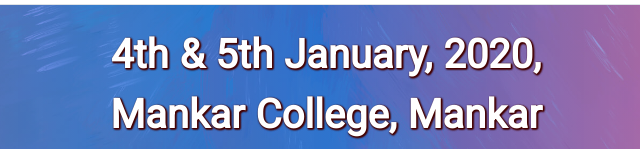
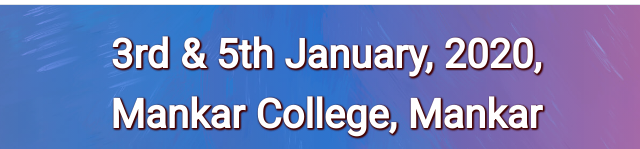
Before and after one commit to mankarcs123/cs2, a plain HTML site: page index.html in a window 1280 px wide. Shown: the part 803-952 px from the top of the page, 314-954 px from the left. Drawn offline with nearby package versions, Linux system fonts and the light colour scheme.

Commit message:
Update index.html

```diff
--- a/index.html
+++ b/index.html
@@ -179,7 +179,7 @@ h4 {
   <img src="m2.jpg" class="img-fluid img-thumbnail"  width="100%"></div>
 
   <div class="col-md-6 mx-auto mt-1 p-3 text-center text-white" style="font-size: 5vh; font-weight: 700; font-family: 'Lilita One', cursive; text-shadow: 1px 1px 2px #440202,1px 1px 2px #440202,1px 1px 2px #440202,1px 1px 2px #440202;word-spacing: 1px;">
-    <p class="bb">4th & 5th January, 2020,<br>Mankar College, Mankar</p>
+    <p class="bb">3rd & 5th January, 2020,<br>Mankar College, Mankar</p>
   </div>
   <div class="container-fluid">
     <div class="row p-4 mx-auto d-flex text-center align-items-center justify-content-center" id="countdown">
```
